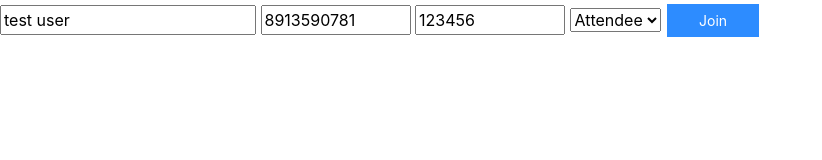
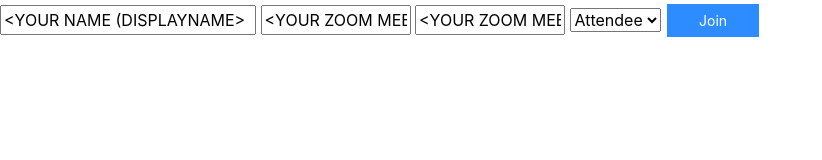
Before and after one commit to ysawamura-zoom/Workshop, a website: page WebSDK/ComponentView/public/index.html in a window 1280 px wide. Shown: the whole page, without its empty margins (0-822 px from the left). Drawn offline with nearby package versions, Linux system fonts and the light colour scheme; some packages are replaced by stand-ins of ours; a script that the page names is missing.

Commit message:
Update index.html

```diff
--- a/WebSDK/ComponentView/public/index.html
+++ b/WebSDK/ComponentView/public/index.html
@@ -25,9 +25,9 @@
 </head>
 <body>
 
-  <input type="text" id="display_name" maxLength="20" placeholder="Name" value="test user" required>
-  <input type="text" id="meeting_number" maxLength="200" style="width:150px" placeholder="Meeting Number" value="8913590781" required>
-  <input type="text" id="meeting_pwd" style="width:150px" maxLength="32" placeholder="Meeting Password" value="123456">
+  <input type="text" id="display_name" maxLength="20" placeholder="Name" value="<YOUR NAME (DISPLAYNAME>" required>
+  <input type="text" id="meeting_number" maxLength="200" style="width:150px" placeholder="Meeting Number" value="<YOUR ZOOM MEETING ID>" required>
+  <input type="text" id="meeting_pwd" style="width:150px" maxLength="32" placeholder="Meeting Password" value="<YOUR ZOOM MEETING PASSWORD>">
   <select id="meeting_role">
         <option value=0>Attendee</option>
         <option value=1>Host</option>
```
